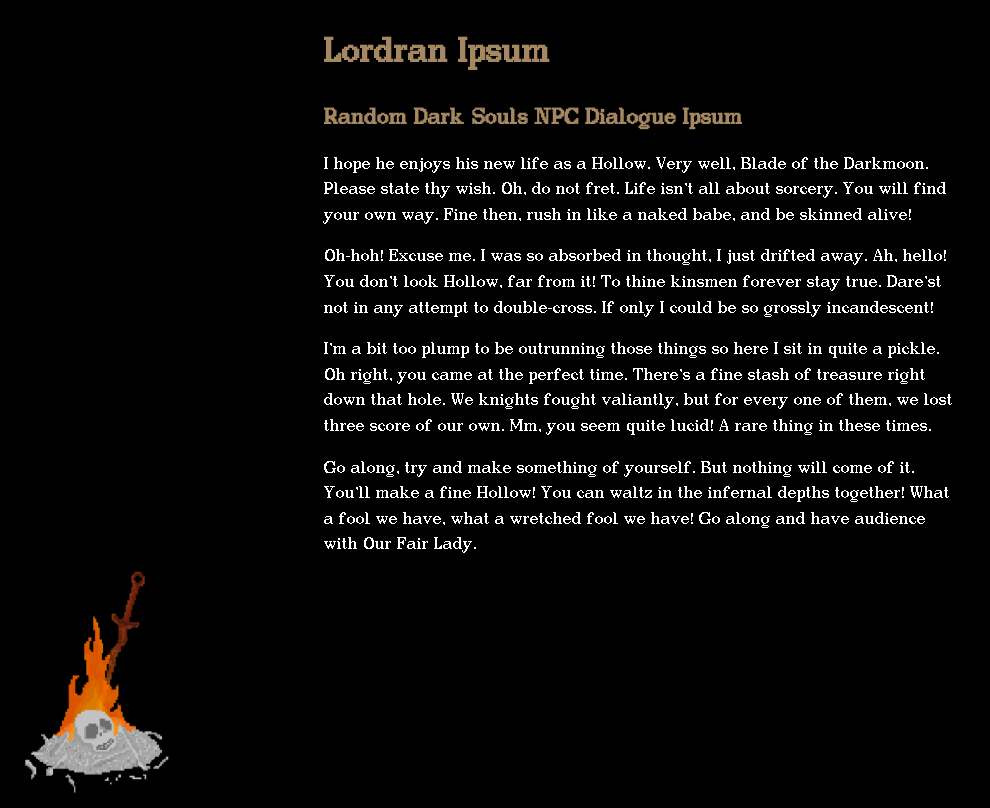
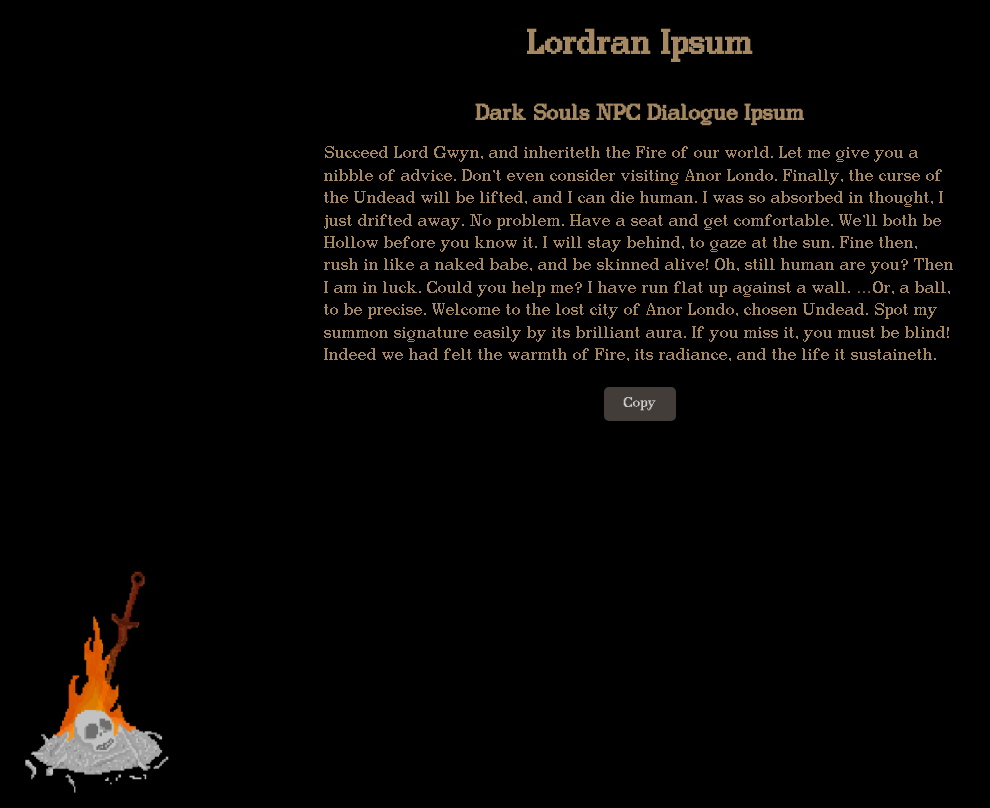
Before and after one commit to blangwell/lordran-ipsum-react, a React (Create React App) app: page / in a window 1280 px wide. Shown: the whole page, without its empty margins (0-990 px from the left). Built offline with nearby package versions, Linux system fonts and the light colour scheme.

Commit message:
Refactor ipsum generation logic and update styles

```diff
--- a/package.json
+++ b/package.json
@@ -6,10 +6,14 @@
     "@testing-library/jest-dom": "^5.11.9",
     "@testing-library/react": "^11.2.5",
     "@testing-library/user-event": "^12.8.3",
+    "animate.css": "^4.1.1",
+    "bootstrap": "^5.1.3",
     "react": "^17.0.2",
-    "react-copy-to-clipboard": "^5.0.3",
+    "react-bootstrap": "^2.1.0",
+    "react-copy-to-clipboard": "^5.0.4",
     "react-dom": "^17.0.2",
     "react-scripts": "4.0.3",
+    "react-transition-group": "^4.4.2",
     "web-vitals": "^1.1.1"
   },
   "homepage": "https://lordranipsum.xyz",
--- a/public/index.html
+++ b/public/index.html
@@ -25,6 +25,11 @@
       Learn how to configure a non-root public URL by running `npm run build`.
     -->
     <title>Lordran Ipsum</title>
+	<style>
+		body {
+			height: 100vh;
+		}
+	</style>
   </head>
   <body>
     <noscript>You need to enable JavaScript to run this app.</noscript>
--- a/src/App.css
+++ b/src/App.css
@@ -2,14 +2,54 @@
 
 @font-face {
   font-family: 'Dico';
-  src: local('Dico'), url(./fonts/Dico.ttf) format('truetype')
+  src: local('Dico'), url(./fonts/Dico.ttf) format('truetype');
 }
 
 :root {
   background-color: black;
+  height: 100%;
   width: 100vw;
   font-family: 'Dico', sans-serif;
 }
+
+.youCopiedModal {
+  position: fixed;
+  top: 0;
+  left: 0;
+  bottom: 0;
+  right: 0;
+  display: flex;
+  justify-content: center;
+  align-items: center;
+  /* cursor: pointer; */
+  /* visibility: hidden; */
+  /* opacity: 0; */
+  background-color: rgba(0,0,0,.3);
+  color: red;
+  font-size: 100px;
+}
+
+.ipsumContainer {
+  font-family: 'Dico', sans-serif;
+  line-height: 1.4em;
+  color: rgb(165, 136, 97);
+  max-width: 50%;
+}
+.copyButton {
+  margin: 20px;
+  padding: 10px 20px;
+  font-family: 'Dico', sans-serif;
+  background-color: rgb(67, 61, 58);
+  border-radius: 5px;
+  border: rgb(118, 91, 56);
+  color: rgb(206, 205, 205);
+}
+.copyButton:hover {
+  cursor: pointer;
+  background-color: rgb(75, 42, 12);
+  color: rgb(206, 205, 205);
+}
+
 .App {
   display: flex;
   flex-direction: column;
--- a/src/App.js
+++ b/src/App.js
@@ -1,13 +1,16 @@
-// import { useState } from 'react';
 import './App.css';
 import TextBox from './LordranIpsum';
 import bonfire from './bonfire-pixel.gif';
+import NewLordranIpsum from './NewLordranIpsum';
 import './fonts/Dico.ttf';
 
 function App() {
   return (
     <div className="App">
-      <TextBox />
+      {/* <TextBox /> */}
+			<h1 className="title">Lordran Ipsum</h1>
+      <h2 className="subtitle">Dark Souls NPC Dialogue Ipsum</h2>
+			<NewLordranIpsum />
       <img src={bonfire} alt="pixelated bonfire" id="pixel-bonfire"/>
     </div>
   );
--- a/src/LordranIpsum.js
+++ b/src/LordranIpsum.js
@@ -40,7 +40,7 @@
   return (
     <div className="textbox">
     <h1 className="title">Lordran Ipsum</h1>
-      <h2 className="subtitle">Random Dark Souls NPC Dialogue Ipsum</h2>
+		<h2 className="subtitle">Random Dark Souls NPC Dialogue Ipsum</h2>
       {mapSnippet}
     </div>
   )
--- /dev/null
+++ b/src/NewLordranIpsum.js
@@ -0,0 +1,57 @@
+import { useState, useEffect, useRef } from 'react';
+import ipsumChunks from './ipsum';
+import { CSSTransition, Transition } from 'react-transition-group';
+import { CopyToClipboard } from 'react-copy-to-clipboard';
+// import { Modal } from 'react-bootstrap';
+
+function shuffleArray(arr) {
+	let currentIdx = arr.length;
+	let randomIdx;
+	while (currentIdx !== 0) {
+		randomIdx = Math.floor(Math.random() * currentIdx);
+		currentIdx--;
+		[arr[currentIdx], arr[randomIdx]] = [arr[randomIdx], arr[currentIdx]];
+	}
+	return arr;
+}
+
+export default function NewLordranIpsum() {
+	const [ipsum, setIpsum] = useState('');
+	const [copied, setCopied] = useState(false);
+	const modalRef = useRef(null);
+
+	useEffect(() => {
+		let ipsumString = "";
+		let shuffledChunks = shuffleArray(ipsumChunks).slice(0, 12)
+		shuffledChunks.forEach(chunk => ipsumString += chunk);
+		setIpsum(ipsumString);
+	}, []);
+
+	return (
+		<>
+			<div className="ipsumContainer">
+				{ipsum}
+			</div>
+			<CopyToClipboard text={ipsum.slice(100)}
+				onCopy={() => setCopied(true)}>
+				<button className="copyButton">Copy</button>
+			</CopyToClipboard>
+			{/* setting copied back to false will hide the modal */}
+			{ copied ? <div className="youCopiedModal" onClick={() => setCopied(false)}>YOU COPIED</div> : null }
+			{/* <Transition
+				nodeRef={modalRef}
+
+			>
+
+			</Transition> */}
+			{/* <CSSTransition
+				nodeRef={modalRef}
+				timeout={300}
+				in={false}
+				classNames="youCopiedTransition"
+			>
+				<div className="youCopiedModal" ref={modalRef}>YOU COPIED</div>
+			</CSSTransition> */}
+		</>
+	)
+}
```
Also changed, not shown: src/YouCopiedModal.css (added, +32 -0 lines), src/YouCopiedModal.js (added, +29 -0 lines), 1 other file (tests, documents, lock files or other folders).
